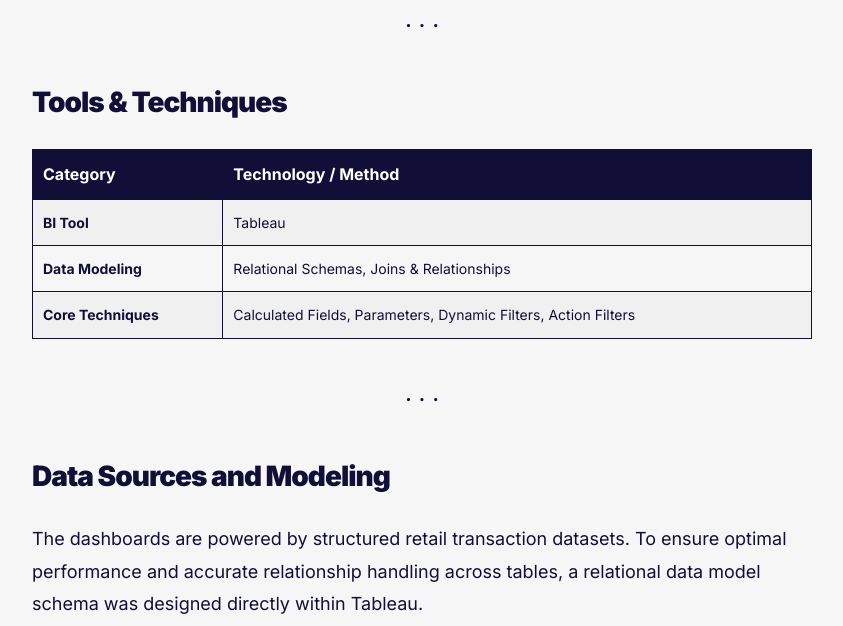
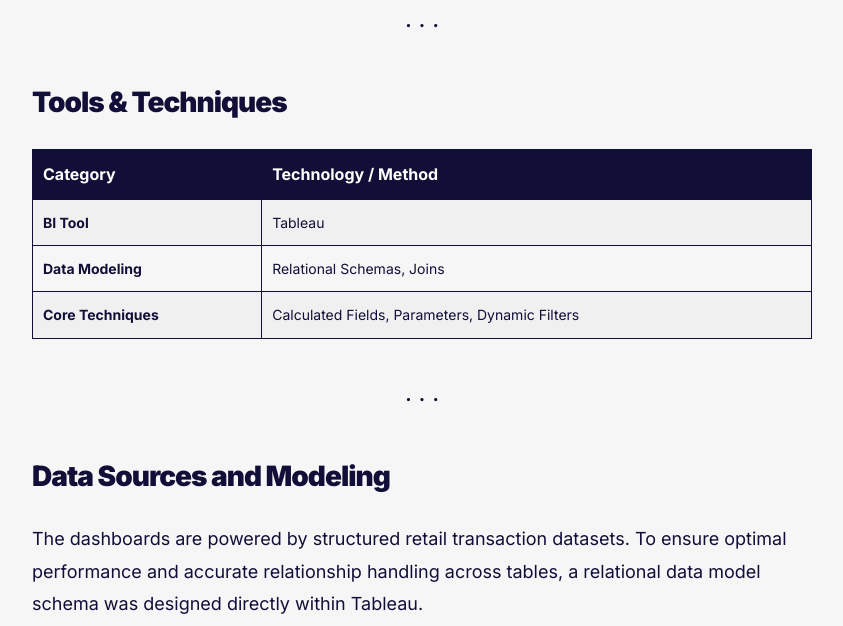
Before and after one commit to gcasarin/gcasarin.github.io, a Jekyll site: the page built from docs/_projects/sales_dashboard.md, in a window 1280 px wide and 900 px high, scrolled down 933 px, cut to the strip 0-626 px from the top of the window. Shown: the whole strip, without its empty margins (218-1061 px from the left). Built offline with Jekyll 4.4.1, drawn with Linux system fonts in a browser that asks for light colours.

Commit message:
Fix image format and refine data modeling techniques
Updated image link and adjusted content for clarity.

```diff
--- a/docs/_projects/sales_dashboard.md
+++ b/docs/_projects/sales_dashboard.md
@@ -3,7 +3,7 @@ layout: project
 title: "Tableau Sales Performance and Customer Analytics Dashboards"
 date: 2026-06-05
 excerpt: "An interactive Business Intelligence solution built in Tableau, featuring dual-perspective dashboards for tracking year-over-year sales metrics and deep-dive customer behaviors."
-image: https://raw.githubusercontent.com/gcasarin/Tableau_Project-Sales-and-Customer-Dashboard/main/Charts/Sales_title_picture.png
+image: https://raw.githubusercontent.com/gcasarin/Tableau_Project-Sales-and-Customer-Dashboard/main/Charts/Sales_title_picture.jpeg
 link: https://public.tableau.com/app/profile/gabriele.casarin/viz/Sales_Dashboard_Project_17510126295020/SalesDash
 badges:
   - text: "Data Visualization"
@@ -33,8 +33,8 @@ This project delivers a comprehensive Business Intelligence solution designed to
 | Category | Technology / Method |
 | :--- | :--- |
 | **BI Tool** | Tableau |
-| **Data Modeling** | Relational Schemas, Joins & Relationships |
-| **Core Techniques** | Calculated Fields, Parameters, Dynamic Filters, Action Filters |
+| **Data Modeling** | Relational Schemas, Joins |
+| **Core Techniques** | Calculated Fields, Parameters, Dynamic Filters |
 
 ---
 
@@ -88,7 +88,7 @@ Both dashboards are engineered for high interactivity, enabling stakeholders to
 - **Historical Navigation:** Instant switching between temporal windows allows for robust retrospective analysis and strategic planning.
 
 <p align="center">
-  <img src="https://raw.githubusercontent.com/gcasarin/Tableau_Project-Sales-and-Customer-Dashboard/main/Charts/Filters_Panel.png" width="85%" style="border-radius: 4px;" alt="Filters and Interactivity Panel" />
+  <img src="https://raw.githubusercontent.com/gcasarin/Tableau_Project-Sales-and-Customer-Dashboard/main/Charts/Filters_Panel.png" width="60%" style="border-radius: 4px;" alt="Filters and Interactivity Panel" />
 </p>
 
 ---
```
